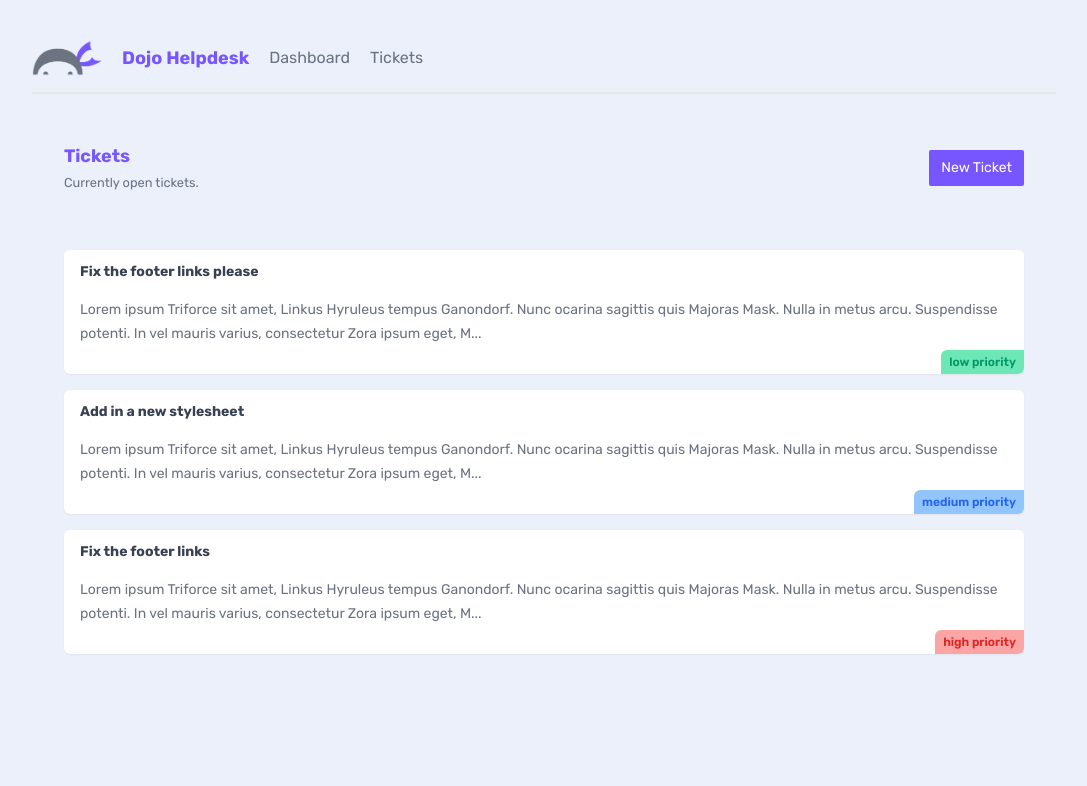
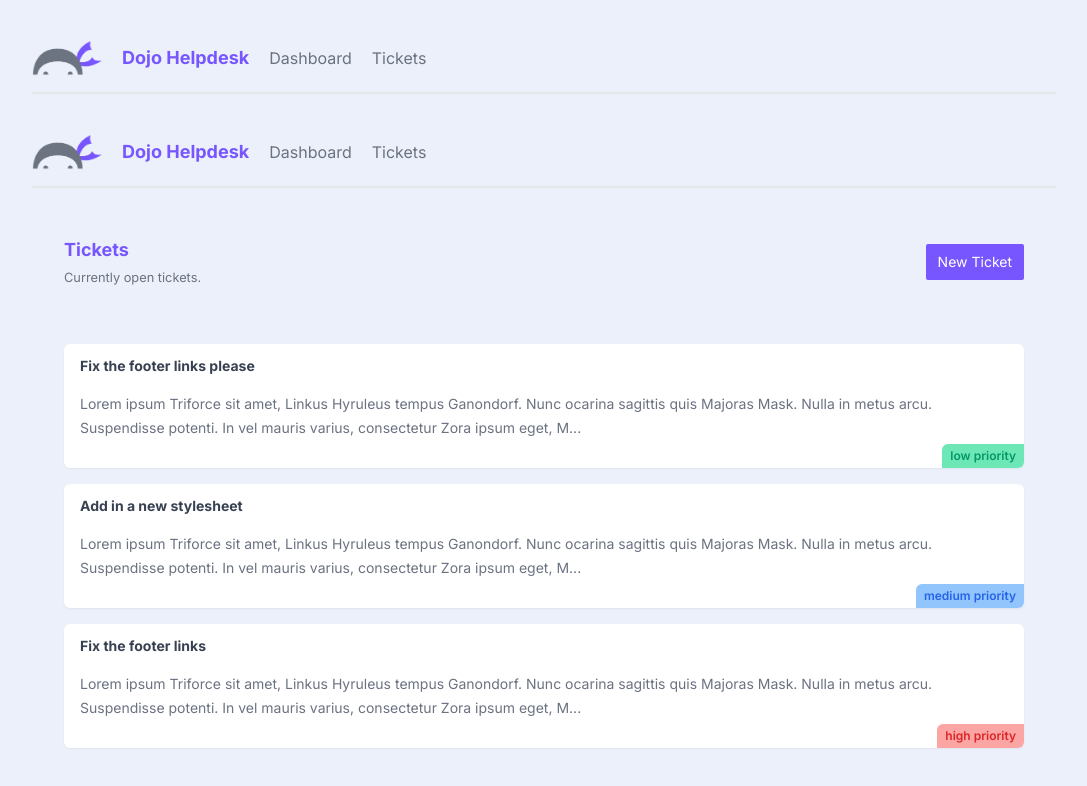
Before and after one commit to ULL-ESIT-DMSI-2324/nextjs13-konrad-jan-pierzchlewicz-alu0101686226, a Next.js app: page /tickets in a window 1280 px wide. Shown: the top 786 px of the page, without its empty margins (96-1183 px from the left). Built offline with nearby package versions, Linux system fonts and the light colour scheme; data requests are answered from the project's data file.

Commit message:
Content of the 6th tutorial done

```diff
--- a/app/layout.jsx
+++ b/app/layout.jsx
@@ -1,19 +1,23 @@
+import next from 'next'
 import './globals.css'
-import { Rubik } from 'next/font/google'
+import { Inter } from 'next/font/google'
 
-const rubik = Rubik({ subsets: ['latin'] })
+//components
+import Navbar from './components/Navbar'
+
+const inter = Inter({ subsets: ['latin'] })
 
 export const metadata = {
   title: 'Create Next App',
   description: 'Generated by create next app',
 }
-
 export default function RootLayout({ children }) {
   return (
     <html lang="en">
-      <body className={rubik.className}>
+      <body className={inter.className}>
+        <Navbar />
         {children}
-      </body>
+        </body>
     </html>
   )
 }
--- a/app/tickets/TicketList.jsx
+++ b/app/tickets/TicketList.jsx
@@ -0,0 +1,28 @@
+import React from 'react'
+async function getTickets() {
+    const response = await fetch('http://localhost:4000/tickets', {
+        next: {
+                revalidate: 0, // refresh every second
+        }
+    });
+    const data = await response.json();
+    return data;
+}
+
+export default async function TicketList() {
+    //fetch data from api
+    const tickets = await getTickets();
+  return (
+    <>
+        {tickets.map(ticket => (
+            <div key={ticket.id} className="card my-5">
+                <h3>{ticket.title}</h3>
+                <p>{ticket.body.slice(0, 200)}...</p>
+                <div className= {`pill ${ticket.priority} `}></div>
+                {ticket.priority} priority
+            </div>
+        ))}
+        {tickets.length === 0 && <p>No tickets to show</p>}
+    </>
+  )
+}
--- /dev/null
+++ b/app/tickets/page.jsx
@@ -0,0 +1,17 @@
+import React from 'react'
+import TicketList from './TicketList'
+
+export default function Tickets() {
+  return (
+    <main>
+      <nav>
+        <div>
+          <h2>Tickets</h2>
+            <p><small>Currently open tickets.</small></p>
+        </div>
+      </nav>
+
+      <TicketList />
+    </main>
+  )
+}
```
